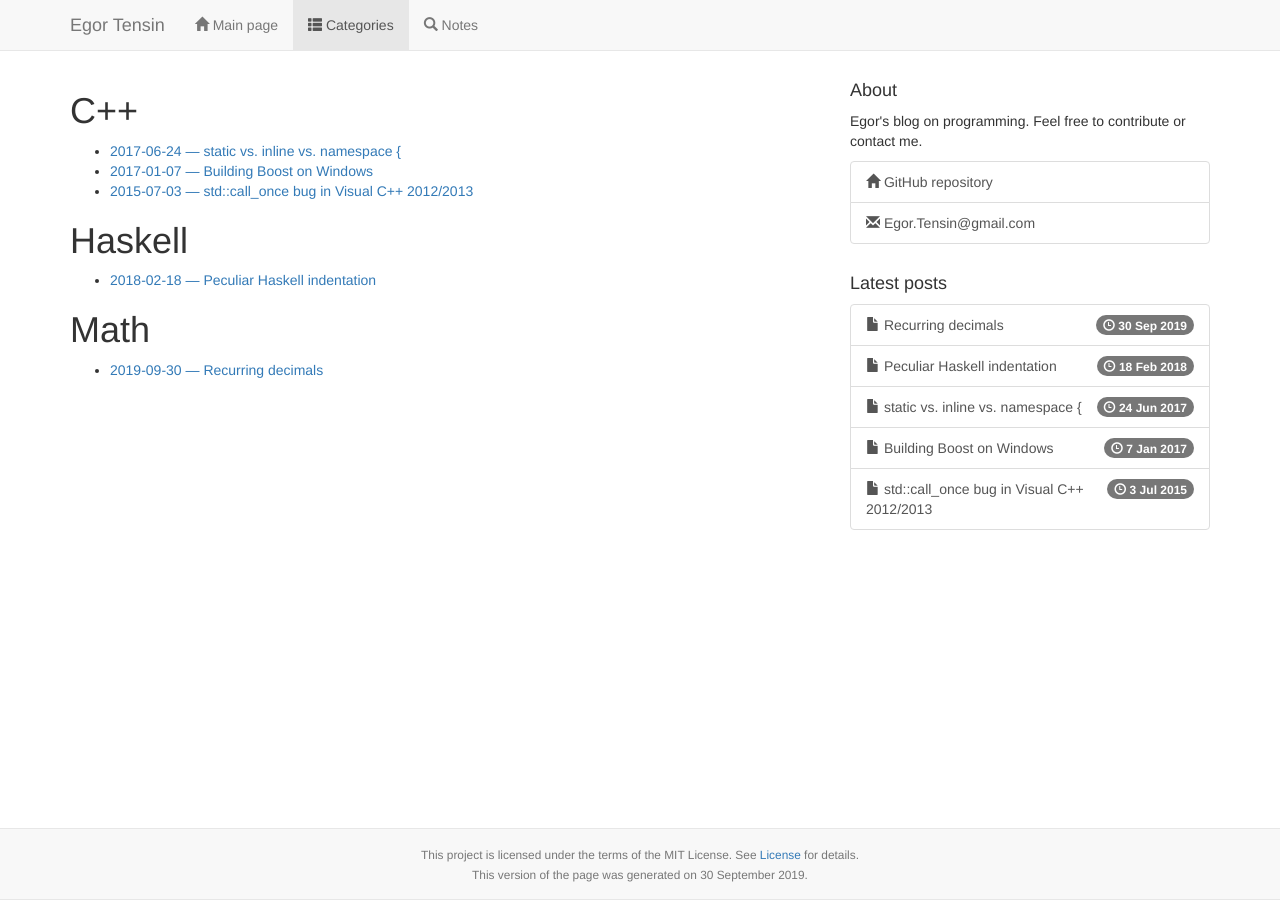
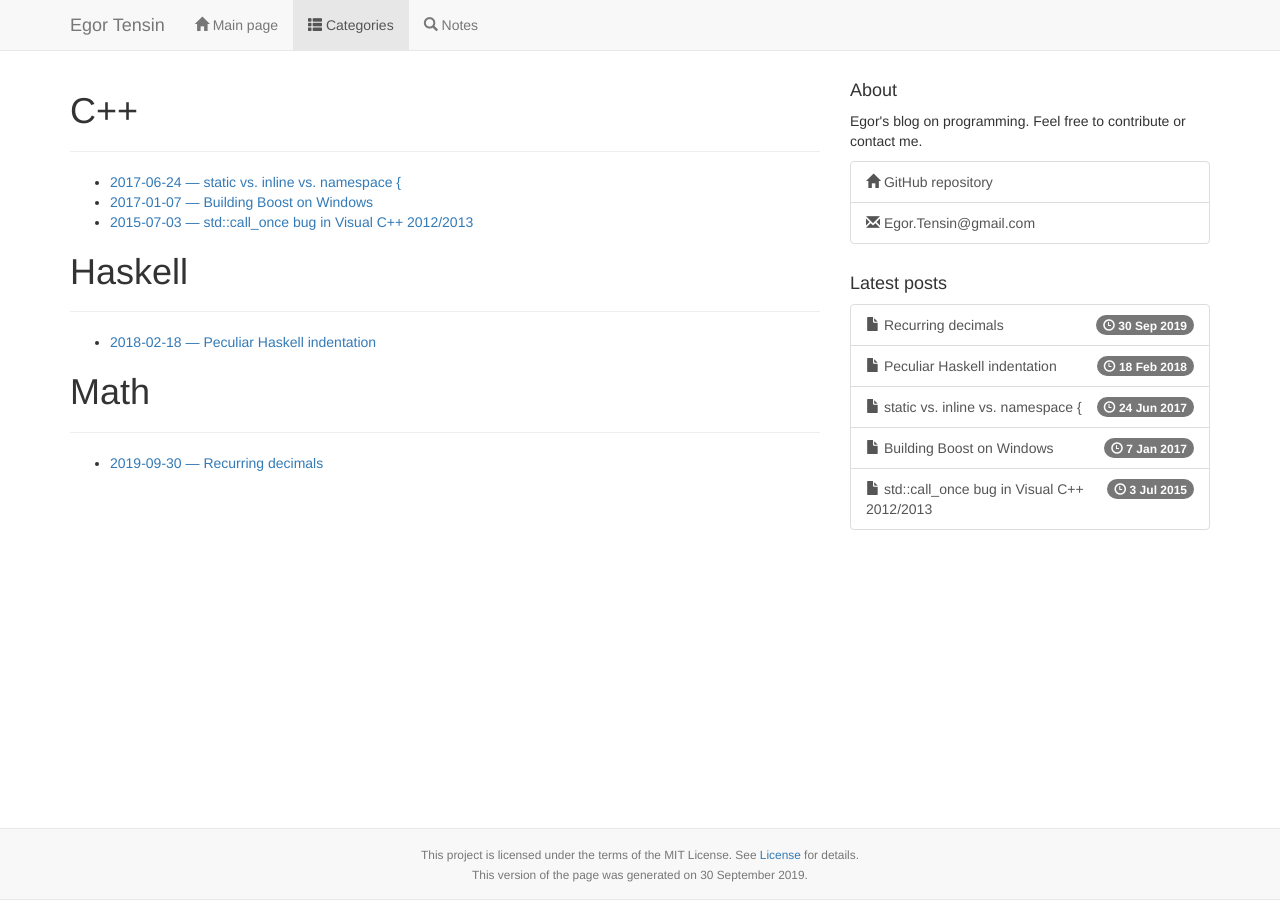
Before and after one commit to egor-tensin/jekyll-theme, a Jekyll site: the page built from categories.html, in a window 1280 px wide. Built offline with Jekyll 4.4.1, drawn with Linux system fonts in a browser that asks for light colours.

Commit message:
add <hr>s where appropriate

```diff
--- a/_layouts/category.html
+++ b/_layouts/category.html
@@ -1,7 +1,8 @@
 ---
 layout: default
 ---
-<h1>Category: {{ page.title }}</h1>
+<h1>{{ page.title }}</h1>
+<hr>
 <p>This is a list of posts in the "{{ page.category }}" category.</p>
 {% if site.categories[page.category].size > 0 %}
   <ul>
--- a/categories.html
+++ b/categories.html
@@ -8,6 +8,7 @@ navbar_priority: 2
 ---
 {% for category in site.categories %}
   <h1><a class="category" href="{{ site.baseurl }}/{{ category[0] | slugify: 'pretty' }}">{{ category[0] }}</a></h1>
+  <hr>
   <ul>
     {% for post in category[1] %}
       <li><a href="{{ site.baseurl }}{{ post.url }}">{{ post.date | date: "%Y-%m-%d" }} &mdash; {{ post.title }}</a></li>
```
